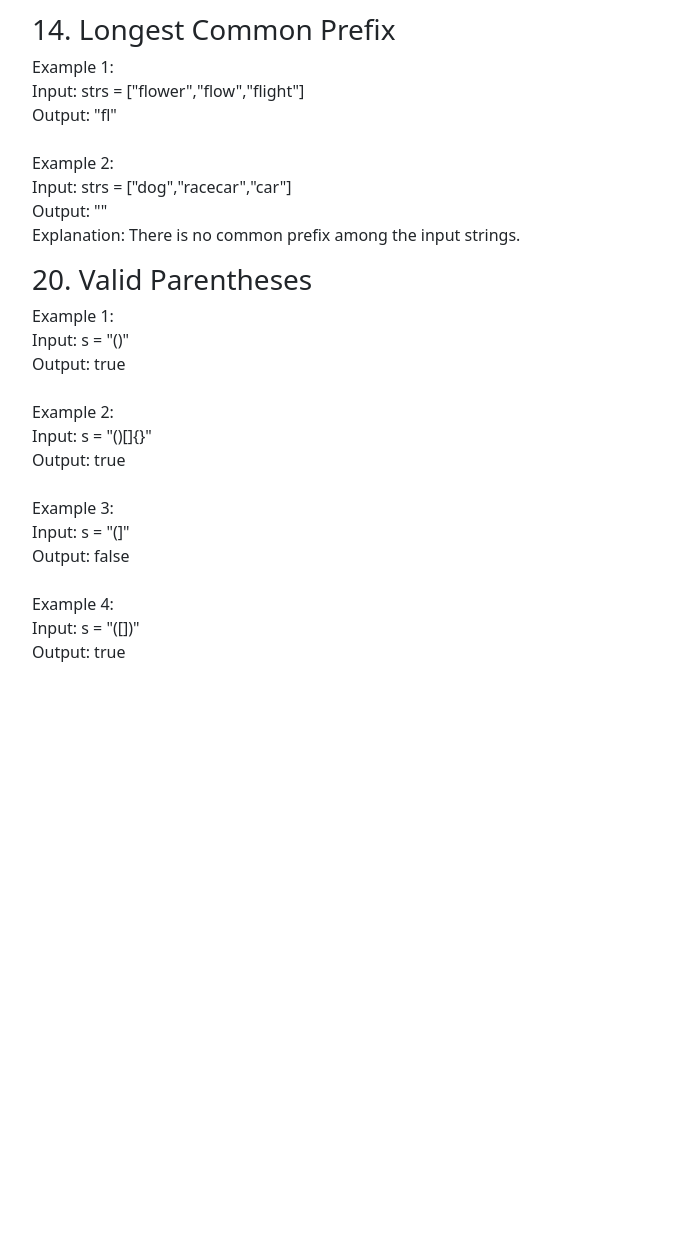
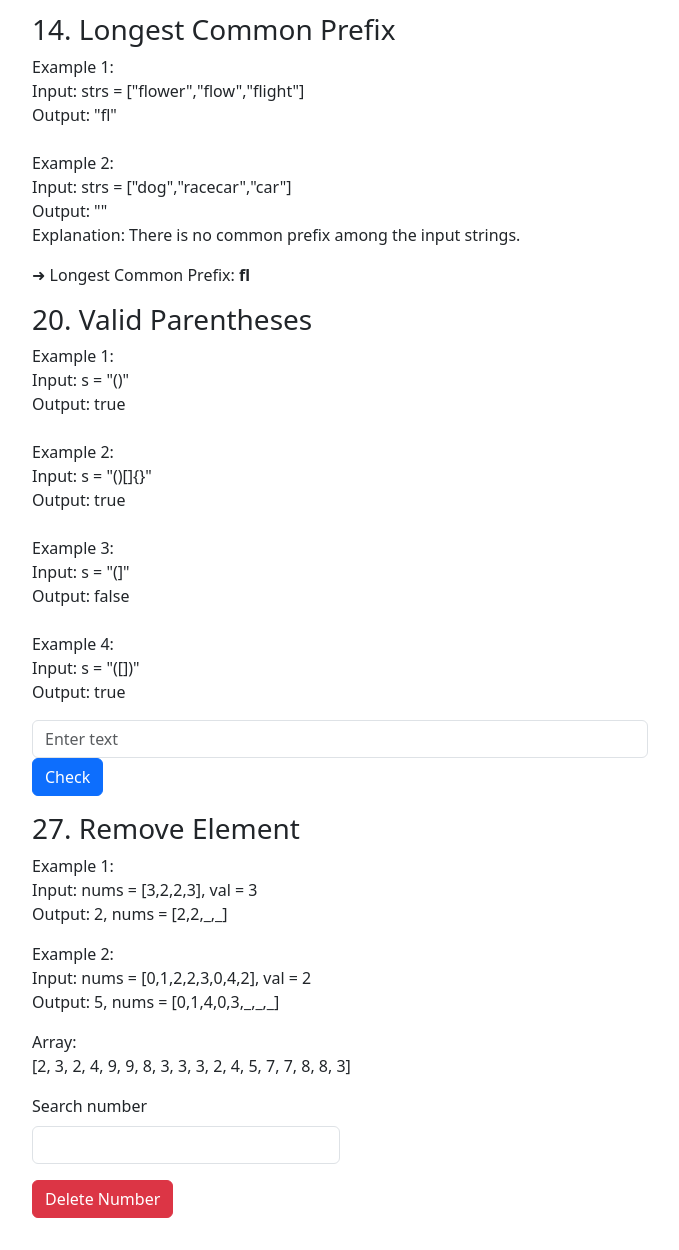
Before and after one commit to huyvd250797/JS-Exercise, a plain HTML site: page index.html in a window 1280 px wide. Shown: the part 1179-2429 px from the top of the page, without its empty margins (300-979 px from the left). Before the commit the page ends 1859 px from the top, so only its background shows below. Drawn offline with nearby package versions, Linux system fonts and the light colour scheme.

Commit message:
27. Remove Element

```diff
--- a/index.html
+++ b/index.html
@@ -137,6 +137,8 @@
         Output: "" <br />
         Explanation: There is no common prefix among the input strings. <br />
       </p>
+
+      <p id="longestCommonPrefix"></p>
     </div>
 
     <!-- TODO ------------------------ 20. Valid Parentheses ------------------------- -->
@@ -171,6 +173,48 @@
 
         Output: true <br />
       </p>
+
+      <input
+        type="text"
+        class="form-control"
+        id="parentheses"
+        placeholder="Enter text"
+      />
+      <button type="submit" class="btn btn-primary mb-3">Check</button>
+    </div>
+
+    <!-- TODO -------------------------- 27. Remove Element -------------------------- */ -->
+    <div class="valid-parentheses container container-fluid w-50">
+      <h3>27. Remove Element</h3>
+      <p>
+        Example 1: <br />
+        Input: nums = [3,2,2,3], val = 3 <br />
+        Output: 2, nums = [2,2,_,_]
+      </p>
+
+      <p>
+        Example 2: <br />
+        Input: nums = [0,1,2,2,3,0,4,2], val = 2 <br />
+        Output: 5, nums = [0,1,4,0,3,_,_,_]
+      </p>
+
+      <div class="mb-3">
+        <p>
+          Array:
+          <br />
+          [2, 3, 2, 4, 9, 9, 8, 3, 3, 3, 2, 4, 5, 7, 7, 8, 8, 3]
+        </p>
+        <label for="itemRemoveElement" class="form-label">Search number</label>
+        <input type="number" class="form-control w-50" id="itemRemoveElement" />
+      </div>
+      <button
+        onclick="removeNumber()"
+        type="submit"
+        class="btn btn-danger mb-3"
+      >
+        Delete Number
+      </button>
+      <p id="resultRemoveItem"></p>
     </div>
 
     <script src="./main.js"></script>
--- a/main.js
+++ b/main.js
@@ -230,6 +230,103 @@ const longestCommonPrefix = () => {
   return result;
 };
 
+document.getElementById(
+  "longestCommonPrefix"
+).innerHTML = `➜ Longest Common Prefix: <b>${longestCommonPrefix()}</b>`;
 //TODO ------------------------ 20. Valid Parentheses ----------------------- */
 // ------------------------ Kiểm tra mở ngoặc đóng ngoặc ----------------------- */
-const isValid = () => {};
+const isValid = () => {
+  // Khai báo các dấu ngoặc cần kiểm tra
+  let listParentheses = ["(", "{", "[", ")", "}", "]"];
+  // let listParenthesesOpen = ["(", "{", "["];
+  // let listParenthesesClose = [")", "}", "]"];
+  let listParentheses01 = ["(", ")"];
+  let listParentheses02 = ["{", "}"];
+  let listParentheses03 = ["[", "]"];
+
+  let string = "(){}(]";
+
+  // Khai báo mảng chứa các dấu ngoặc lấy được trong string
+  let arrayResult = [];
+
+  // Khai báo biến kết quả
+  let result;
+
+  for (let i = 0; i < string.length; i++) {
+    for (let j = 0; j < listParentheses.length; j++) {
+      // Nếu tìm thấy dấu ngoặc trong string, push vào mảng kết quả
+      if (string[i] == listParentheses[j]) arrayResult.push(listParentheses[j]);
+    }
+  }
+
+  // for (let i = 0; i < arrayResult.length; i++) {
+  //   for (let j = 0; j < listParentheses.length; j++) {
+  //     console.log("i =", i, "; j =", j);
+  //     console.log(arrayResult[i]);
+  //     console.log(listParentheses[j]);
+  //     console.log("----------------------------");
+  //     if (arrayResult[i] == listParentheses[j]) {
+  //       result = true;
+  //     } else {
+  //       result = false;
+  //     }
+  //   }
+  // }
+
+  for (let i = 0; i < listParentheses01.length; i++) {
+    for (let j = 0; j < arrayResult.length; j++) {
+      console.log("i =", i, "; j =", j);
+      console.log(" ---------------------------- 1");
+      console.log(listParentheses01[i]);
+      console.log(arrayResult[j]);
+      console.log("---------------------------- 2");
+      console.log(listParentheses02[i]);
+      console.log(arrayResult[j]);
+      console.log("---------------------------- 3");
+      console.log(listParentheses03[i]);
+      console.log(arrayResult[j]);
+      console.log("----------------------------");
+
+      if (listParentheses01[i] == arrayResult[j]) {
+        console.log(true);
+        result = true;
+      } else if (listParentheses02[i] == arrayResult[j]) {
+        console.log(true);
+        result = true;
+      } else if (listParentheses03[i] == arrayResult[j]) {
+        console.log(true);
+        result = true;
+      } else {
+        console.log(false);
+        console.log("----------------------------");
+
+        result = false;
+      }
+    }
+  }
+  console.log(result);
+};
+
+isValid();
+
+//TODO -------------------------- 27. Remove Element -------------------------- */
+
+const removeNumber = () => {
+  let arr = [0, 1, 2, 2, 3, 0, 4, 2];
+
+  // Khai báo biến lấy giá trị input
+  let number = document.getElementById("itemRemoveElement").value;
+
+  for (let i = 0; i < arr.length; i++) {
+    //? Nếu tìm thấy number trong mảng
+    if (arr[i] == parseInt(number)) {
+      // Remove element tại vị trí i
+      arr.splice(i, 1);
+      //! giảm i để kiểm tra vị trí sau khi đã remove còn tồn tại number đang tìm hay không
+      // xử lý vấn đề 2 number giống nhau nằm kề nhau
+      i--;
+    }
+  }
+
+  document.getElementById("resultRemoveItem").innerHTML = `Result: ${arr}`;
+};
```
